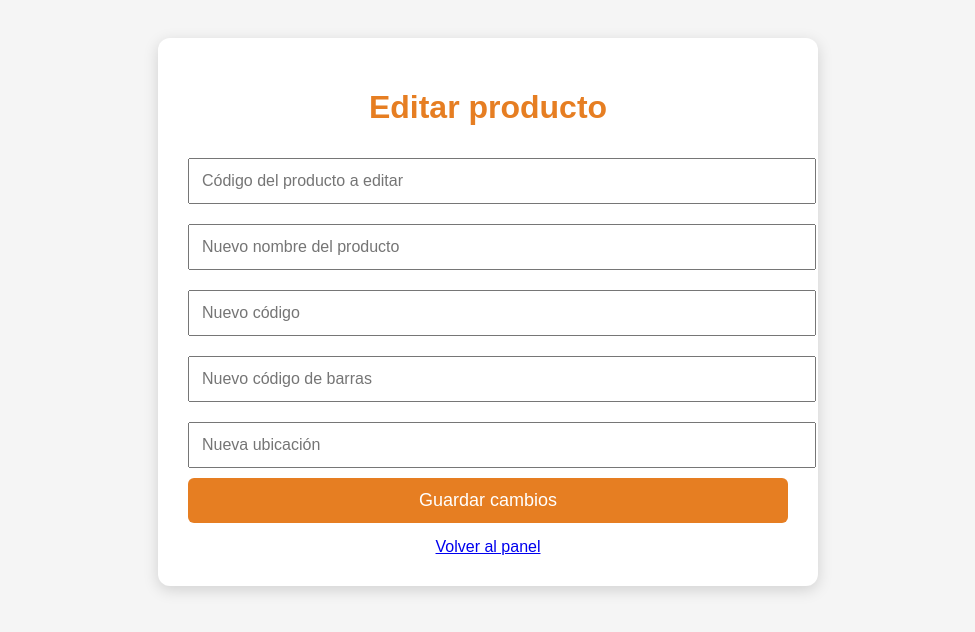
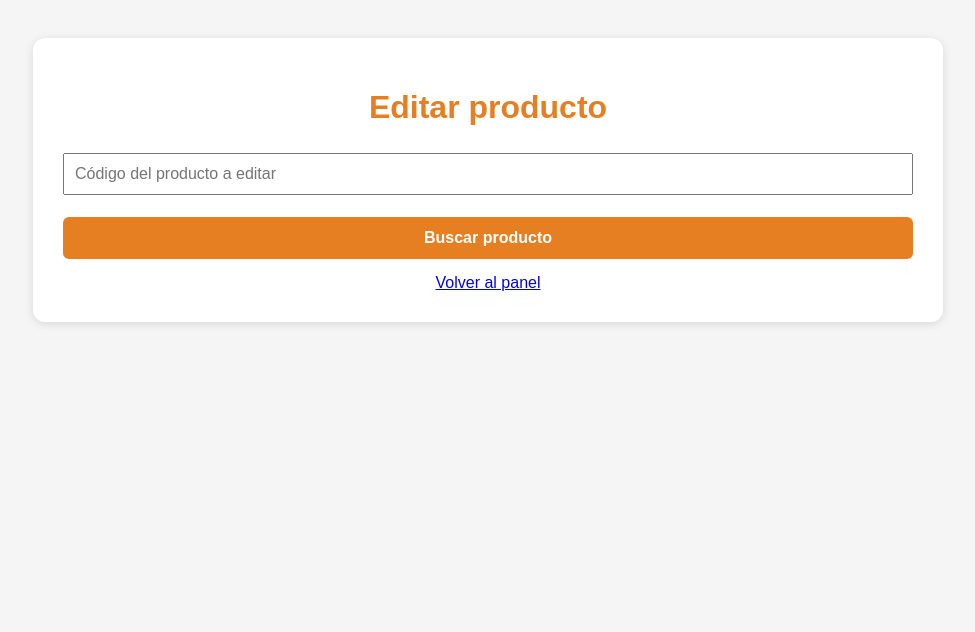
Before and after one commit to minor2612-alt/AppUbicacionesAlajuela, a Flask app: page /editar in a window 1280 px wide. Shown: the top 632 px of the page, without its empty margins (152-1127 px from the left). Run offline with Flask 3, Linux system fonts and the light colour scheme; the visitor is signed in with stand-in values (Sample User, id 1).

Commit message:
mejorar edicion multiple de ubicaciones

```diff
--- a/app.py
+++ b/app.py
@@ -685,118 +685,151 @@ def editar():
     if not session.get("admin"):
         return redirect(url_for("login"))
 
-    if request.method == "POST":
-        codigo_buscar = request.form.get("codigo_buscar", "").strip()
-        id_registro = request.form.get("id_registro", "").strip()
+    if request.method == "GET":
+        return render_template("editar.html")
 
-        producto_nuevo = request.form.get("producto", "").strip()
-        codigo_nuevo = request.form.get("codigo", "").strip()
-        codigo_barras_nuevo = request.form.get("codigo_barras", "").strip()
-        ubicacion_nueva = request.form.get("ubicacion", "").strip()
+    codigo_buscar = request.form.get("codigo_buscar", "").strip()
+    accion = request.form.get("accion", "buscar").strip()
 
-        if not codigo_buscar:
+    producto_masivo = request.form.get("producto_masivo", "").strip()
+    codigo_masivo = request.form.get("codigo_masivo", "").strip()
+    codigo_barras_masivo = request.form.get("codigo_barras_masivo", "").strip()
+    sucursal_masiva = request.form.get("sucursal_masiva", "").strip()
+
+    if not codigo_buscar:
+        return render_template(
+            "editar.html",
+            error="Debe escribir el código que desea editar.",
+        )
+
+    with engine.begin() as conexion:
+        coincidencias = conexion.execute(
+            select(
+                productos.c.id,
+                productos.c.producto,
+                productos.c.codigo,
+                productos.c.codigo_barras,
+                productos.c.ubicacion,
+                productos.c.sucursal,
+            ).where(
+                func.lower(productos.c.codigo) == codigo_buscar.lower(),
+                func.lower(productos.c.sucursal) == "alajuela",
+            )
+        ).mappings().all()
+
+        if not coincidencias:
             return render_template(
                 "editar.html",
-                error="Debe escribir el código que desea editar.",
+                error="No existe ese código en la sucursal Alajuela.",
+                codigo_buscar=codigo_buscar,
             )
 
-        with engine.begin() as conexion:
-            coincidencias = conexion.execute(
-                select(
-                    productos.c.id,
-                    productos.c.producto,
-                    productos.c.codigo,
-                    productos.c.ubicacion,
-                ).where(
-                    func.lower(productos.c.codigo)
-                    == codigo_buscar.lower()
-                )
-            ).mappings().all()
+        # Primera etapa: mostramos todas las ubicaciones encontradas.
+        if accion != "guardar":
+            return render_template(
+                "editar.html",
+                coincidencias=coincidencias,
+                codigo_buscar=codigo_buscar,
+            )
 
-            if not coincidencias:
+        # Segunda etapa: recibimos las filas marcadas para modificar.
+        ids_seleccionados = request.form.getlist("ids_seleccionados")
+
+        if not ids_seleccionados:
+            return render_template(
+                "editar.html",
+                error="Debe seleccionar al menos una ubicación para editar.",
+                coincidencias=coincidencias,
+                codigo_buscar=codigo_buscar,
+            )
+
+        try:
+            ids_seleccionados = [int(id_registro) for id_registro in ids_seleccionados]
+        except ValueError:
+            return render_template(
+                "editar.html",
+                error="La selección contiene un registro no válido.",
+                coincidencias=coincidencias,
+                codigo_buscar=codigo_buscar,
+            )
+
+        ids_validos = {fila["id"] for fila in coincidencias}
+
+        if not set(ids_seleccionados).issubset(ids_validos):
+            return render_template(
+                "editar.html",
+                error="Una de las filas seleccionadas no corresponde a ese código.",
+                coincidencias=coincidencias,
+                codigo_buscar=codigo_buscar,
+            )
+
+        cambios_masivos = {}
+        if producto_masivo:
+            cambios_masivos["producto"] = producto_masivo
+        if codigo_masivo:
+            cambios_masivos["codigo"] = codigo_masivo
+        if codigo_barras_masivo:
+            cambios_masivos["codigo_barras"] = codigo_barras_masivo
+        if sucursal_masiva:
+            cambios_masivos["sucursal"] = sucursal_masiva
+
+        for fila in coincidencias:
+            id_registro = fila["id"]
+
+            if id_registro not in ids_seleccionados:
+                continue
+
+            producto_nuevo = request.form.get(f"producto_{id_registro}", "").strip()
+            codigo_nuevo = request.form.get(f"codigo_{id_registro}", "").strip()
+            codigo_barras_nuevo = request.form.get(
+                f"codigo_barras_{id_registro}", ""
+            ).strip()
+            ubicacion_nueva = request.form.get(
+                f"ubicacion_{id_registro}", ""
+            ).strip()
+            sucursal_nueva = request.form.get(
+                f"sucursal_{id_registro}", ""
+            ).strip()
+
+            # Si se escribió un valor masivo, ese valor se aplica a todas
+            # las filas seleccionadas. Los campos masivos vacíos conservan
+            # el valor individual de cada tarjeta.
+            producto_nuevo = cambios_masivos.get("producto", producto_nuevo)
+            codigo_nuevo = cambios_masivos.get("codigo", codigo_nuevo)
+            codigo_barras_nuevo = cambios_masivos.get(
+                "codigo_barras", codigo_barras_nuevo
+            )
+            sucursal_nueva = cambios_masivos.get("sucursal", sucursal_nueva)
+
+            if (
+                not producto_nuevo
+                or not codigo_nuevo
+                or not ubicacion_nueva
+                or not sucursal_nueva
+            ):
                 return render_template(
                     "editar.html",
-                    error="No existe ese código.",
-                    codigo_buscar=codigo_buscar,
-                )
-
-            # Si existen varias ubicaciones y todavía no se ha
-            # seleccionado una fila, mostramos la lista.
-            if len(coincidencias) > 1 and not id_registro:
-                return render_template(
-                    "editar.html",
+                    error=(
+                        "Producto, código, ubicación y sucursal "
+                        "no pueden quedar vacíos."
+                    ),
                     coincidencias=coincidencias,
-                    codigo_buscar=codigo_buscar,
-                    producto=producto_nuevo,
-                    codigo=codigo_nuevo,
-                    ubicacion=ubicacion_nueva,
-                )
-
-            # Si se seleccionó una fila, buscamos ese ID exacto.
-            if id_registro:
-                try:
-                    id_seleccionado = int(id_registro)
-                except ValueError:
-                    return render_template(
-                        "editar.html",
-                        error="La selección no es válida.",
-                        coincidencias=coincidencias,
-                        codigo_buscar=codigo_buscar,
-                    )
-
-                fila = next(
-                    (
-                        registro
-                        for registro in coincidencias
-                        if registro["id"] == id_seleccionado
-                    ),
-                    None,
-                )
-
-                if fila is None:
-                    return render_template(
-                        "editar.html",
-                        error="El registro seleccionado no corresponde a ese código.",
-                        coincidencias=coincidencias,
-                        codigo_buscar=codigo_buscar,
-                    )
-            else:
-                # Si solamente existe una coincidencia.
-                fila = coincidencias[0]
-
-            cambios = {}
-
-            if producto_nuevo:
-                cambios["producto"] = producto_nuevo
-
-            if codigo_nuevo:
-                cambios["codigo"] = codigo_nuevo
-            if codigo_barras_nuevo:
-                cambios["codigo_barras"] = codigo_barras_nuevo
-            if ubicacion_nueva:
-                cambios["ubicacion"] = ubicacion_nueva
-
-            if not cambios:
-                return render_template(
-                    "editar.html",
-                    error="Debe escribir al menos un dato nuevo.",
-                    coincidencias=(
-                        coincidencias
-                        if len(coincidencias) > 1
-                        else None
-                    ),
                     codigo_buscar=codigo_buscar,
                 )
 
             conexion.execute(
                 update(productos)
-                .where(productos.c.id == fila["id"])
-                .values(**cambios)
+                .where(productos.c.id == id_registro)
+                .values(
+                    producto=producto_nuevo,
+                    codigo=codigo_nuevo,
+                    codigo_barras=codigo_barras_nuevo or None,
+                    ubicacion=ubicacion_nueva,
+                    sucursal=sucursal_nueva,
+                )
             )
 
-        return redirect(url_for("admin"))
-
-    return render_template("editar.html")
+    return redirect(url_for("admin"))
 
 
 @app.route("/eliminar", methods=["GET", "POST"])
--- a/templates/editar.html
+++ b/templates/editar.html
@@ -3,19 +3,91 @@
 <head>
     <meta charset="UTF-8">
     <title>Editar producto</title>
+
     <style>
-body{font-family:Arial,sans-serif;background:#f5f5f5;padding:30px;}
-.caja{max-width:600px;margin:auto;background:white;padding:30px;border-radius:12px;box-shadow:0 4px 15px rgba(0,0,0,.15);}
-h1{color:#e67e22;text-align:center;}
-input{width:100%;padding:12px;margin:10px 0;font-size:16px;}
-button{width:100%;padding:12px;background:#e67e22;color:white;border:none;border-radius:6px;font-size:18px;}
-a{display:block;text-align:center;margin-top:15px;}
-.error{color:red;text-align:center;font-weight:bold;}
+        body {
+            font-family: Arial, sans-serif;
+            background: #f5f5f5;
+            padding: 30px;
+        }
+
+        .caja {
+            max-width: 850px;
+            margin: auto;
+            background: white;
+            padding: 30px;
+            border-radius: 12px;
+            box-shadow: 0 2px 10px rgba(0, 0, 0, 0.12);
+        }
+
+        h1 {
+            color: #e67e22;
+            text-align: center;
+        }
+
+        input[type="text"] {
+            width: 100%;
+            padding: 10px;
+            margin: 5px 0 12px 0;
+            font-size: 16px;
+            box-sizing: border-box;
+        }
+
+        button {
+            width: 100%;
+            padding: 12px;
+            background: #e67e22;
+            color: white;
+            border: none;
+            border-radius: 6px;
+            font-size: 16px;
+            font-weight: bold;
+            cursor: pointer;
+            margin-top: 10px;
+        }
+
+        a {
+            display: block;
+            text-align: center;
+            margin-top: 15px;
+        }
+
+        .error {
+            color: red;
+            text-align: center;
+            font-weight: bold;
+        }
+
+        .registro {
+            border: 1px solid #ddd;
+            border-left: 6px solid #e67e22;
+            border-radius: 8px;
+            padding: 15px;
+            margin: 18px 0;
+            background: #fafafa;
+        }
+
+        .seleccion {
+            font-size: 17px;
+            font-weight: bold;
+            margin-bottom: 12px;
+        }
+
+        .seleccionar-todas {
+            margin: 15px 0;
+            font-weight: bold;
+        }
+
+        label {
+            font-weight: bold;
+        }
     </style>
 </head>
+
 <body>
 
 <div class="caja">
+
     <h1>Editar producto</h1>
 
     {% if error %}
@@ -24,62 +96,169 @@ a{display:block;text-align:center;margin-top:15px;}
 
     <form method="POST">
 
-    {% if coincidencias %}
-        <p><strong>Seleccione la ubicación exacta que desea editar:</strong></p>
-
-        {% for fila in coincidencias %}
-            <label style="display:block; margin:10px 0;">
-                <input
-                    type="radio"
-                    name="id_registro"
-                    value="{{ fila.id }}"
-                    required
-                >
-                Código: {{ fila.codigo }}
-                — Ubicación: {{ fila.ubicacion }}
-                — Producto: {{ fila.producto }}
-            </label>
-        {% endfor %}
-    {% endif %}
+        {% if not coincidencias %}
 
             <input
                 type="text"
                 name="codigo_buscar"
                 placeholder="Código del producto a editar"
                 value="{{ codigo_buscar or '' }}"
+                required
+            >
+
+            <input type="hidden" name="accion" value="buscar">
+
+            <button type="submit">
+                Buscar producto
+            </button>
+
+        {% else %}
+
+            <input
+                type="hidden"
+                name="codigo_buscar"
+                value="{{ codigo_buscar }}"
             >
 
             <input
-        type="text"
-        name="producto"
-        placeholder="Nuevo nombre del producto"
-        value="{{ producto or '' }}"
+                type="hidden"
+                name="accion"
+                value="guardar"
             >
 
+            <p>
+                <strong>
+                    Seleccione una, varias o todas las ubicaciones que desea editar:
+                </strong>
+            </p>
+
+            <div class="seleccionar-todas">
+                <label>
+                    <input
+                        type="checkbox"
+                        id="seleccionar_todas"
+                        onclick="marcarTodas(this)"
+                    >
+                    Seleccionar todas
+                </label>
+            </div>
+            <div class="registro">
+
+    <h3>Cambios para todos los seleccionados</h3>
+
+    <p>
+        Escriba solamente los datos que quiera aplicar
+        a todas las ubicaciones seleccionadas.
+    </p>
+
+    <label>Producto</label>
     <input
         type="text"
-        name="codigo"
-        placeholder="Nuevo código"
-        value="{{ codigo or '' }}"
+        name="producto_masivo"
+        placeholder="Nuevo producto para todos"
     >
+
+    <label>Código</label>
     <input
         type="text"
-    name="codigo_barras"
-    placeholder="Nuevo código de barras"
-    value="{{ codigo_barras or '' }}"
+        name="codigo_masivo"
+        placeholder="Nuevo código para todos"
     >
+
+    <label>Código de barras</label>
     <input
         type="text"
-        name="ubicacion"
-        placeholder="Nueva ubicación"
-        value="{{ ubicacion or '' }}"
+        name="codigo_barras_masivo"
+        placeholder="Nuevo código de barras para todos"
     >
 
-    <button type="submit">Guardar cambios</button>
+    <label>Sucursal</label>
+    <input
+        type="text"
+        name="sucursal_masiva"
+        placeholder="Nueva sucursal para todos"
+    >
+
+</div>
+
+            {% for fila in coincidencias %}
+
+                <div class="registro">
+
+                    <div class="seleccion">
+                        <label>
+                            <input
+                                type="checkbox"
+                                name="ids_seleccionados"
+                                value="{{ fila.id }}"
+                                class="casilla-registro"
+                            >
+                            Editar esta ubicación
+                        </label>
+                    </div>
+
+                    <label>Producto</label>
+                    <input
+                        type="text"
+                        name="producto_{{ fila.id }}"
+                        value="{{ fila.producto }}"
+                    >
+
+                    <label>Código</label>
+                    <input
+                        type="text"
+                        name="codigo_{{ fila.id }}"
+                        value="{{ fila.codigo }}"
+                    >
+
+                    <label>Código de barras</label>
+                    <input
+                        type="text"
+                        name="codigo_barras_{{ fila.id }}"
+                        value="{{ fila.codigo_barras or '' }}"
+                    >
+
+                    <label>Ubicación</label>
+                    <input
+                        type="text"
+                        name="ubicacion_{{ fila.id }}"
+                        value="{{ fila.ubicacion }}"
+                    >
+
+                    <label>Sucursal</label>
+                    <input
+                        type="text"
+                        name="sucursal_{{ fila.id }}"
+                        value="{{ fila.sucursal }}"
+                    >
+
+                </div>
+
+            {% endfor %}
+
+            <button type="submit">
+                Guardar cambios seleccionados
+            </button>
+
+        {% endif %}
+
     </form>
 
-<a href="/admin">Volver al panel</a>
+    <a href="/admin">
+        Volver al panel
+    </a>
+
 </div>
+
+<script>
+    function marcarTodas(origen) {
+        const casillas = document.querySelectorAll(".casilla-registro");
+
+        casillas.forEach(function(casilla) {
+            casilla.checked = origen.checked;
+        });
+    }
+</script>
 
 </body>
 </html>
```
Lines whose indentation alone changed are shown as unchanged.
